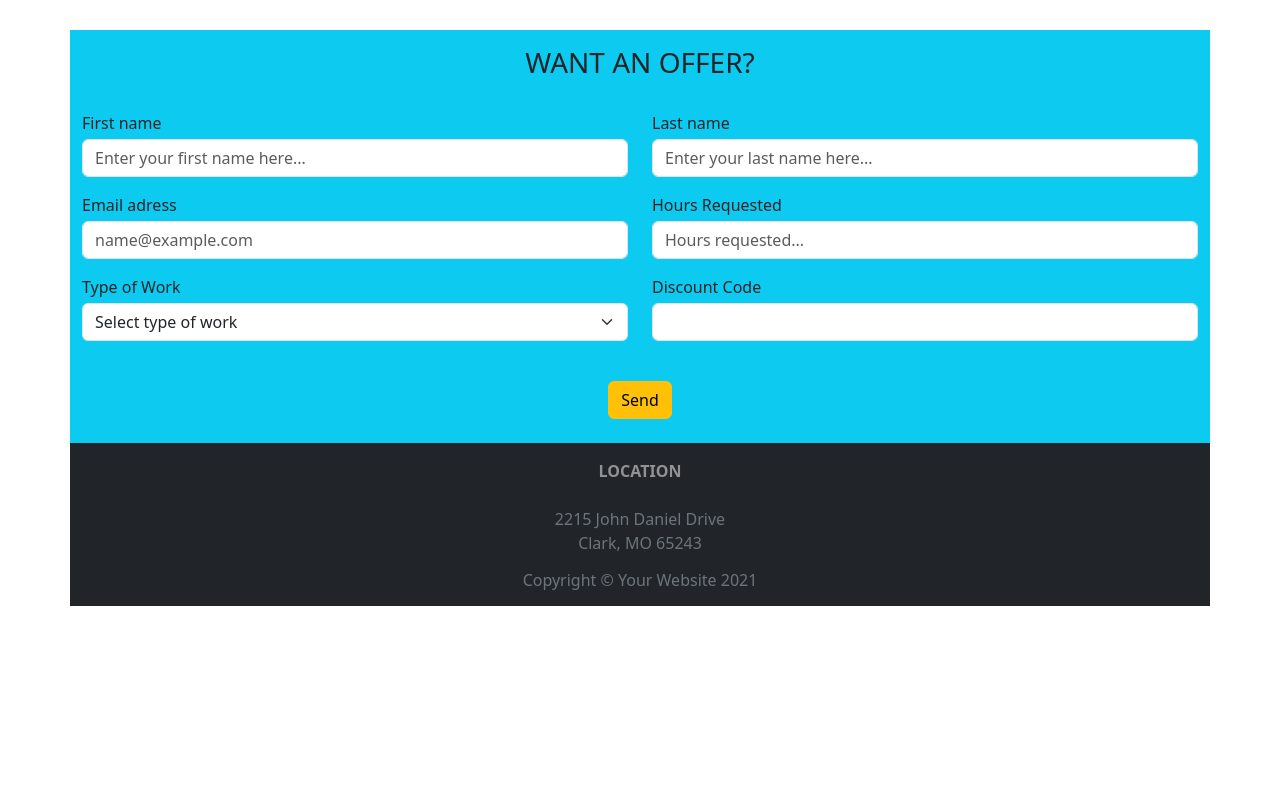
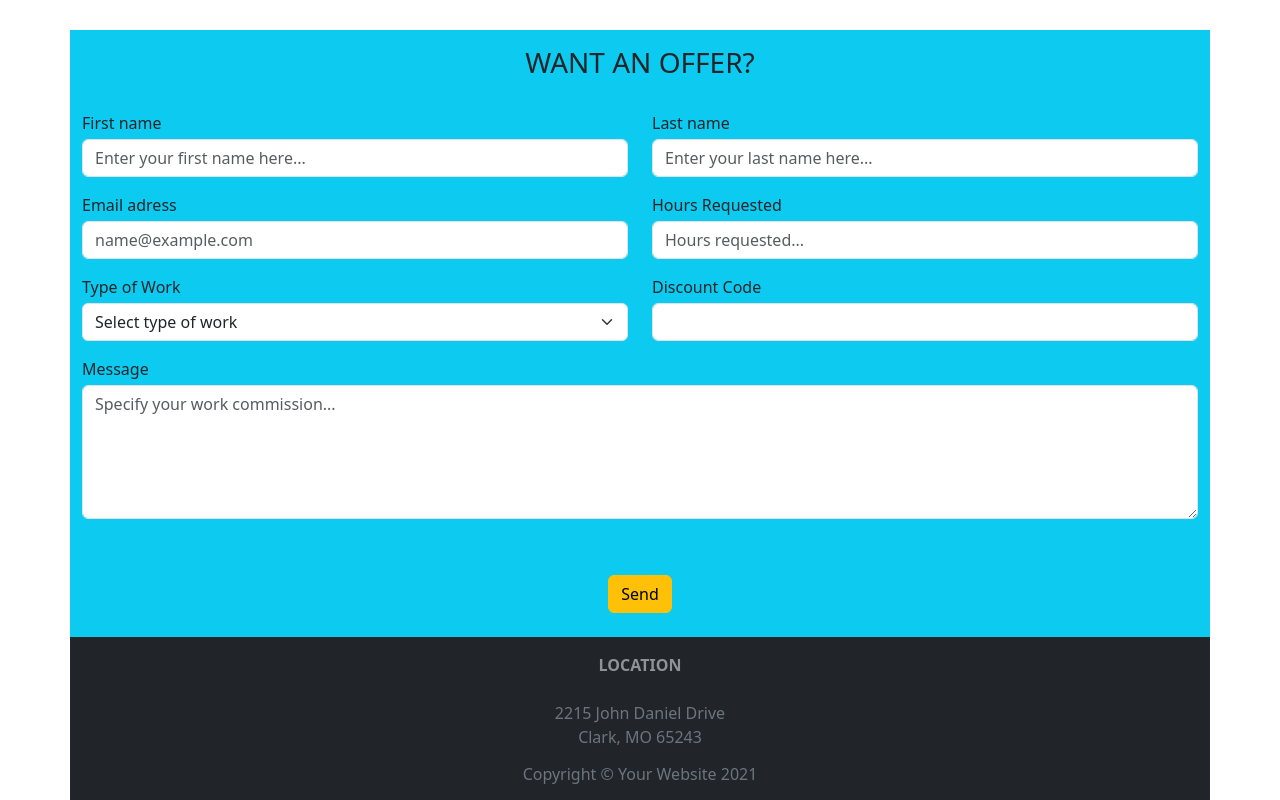
Before and after one commit to JordanSgrigna/bootstrap-html-freelancer, a plain HTML site: page index.html in a window 1280 px wide. Shown: the part 1176-1976 px from the top of the page. Before the commit the page ends 1782 px from the top, so only its background shows below. Drawn offline with nearby package versions, Linux system fonts and the light colour scheme.

Commit message:
Added message area

```diff
--- a/index.html
+++ b/index.html
@@ -226,6 +226,13 @@
             <input type="text" class="form-control" id="DiscountCodeForm">
           </div>
 
+          <!--MESSAGE AREA-->
+          <div class="col-12 mb-3">
+            <label for="exampleFormControlTextarea1" class="form-label mb-1">Message</label>
+            <textarea class="form-control mb-3" id="exampleFormControlTextarea1" rows="5" placeholder="Specify your work commission..."></textarea>
+          </div>
+
+
           <div class="col text-center py-4">
             <button type="button" class="btn btn-warning">Send</button>
           </div>
```
